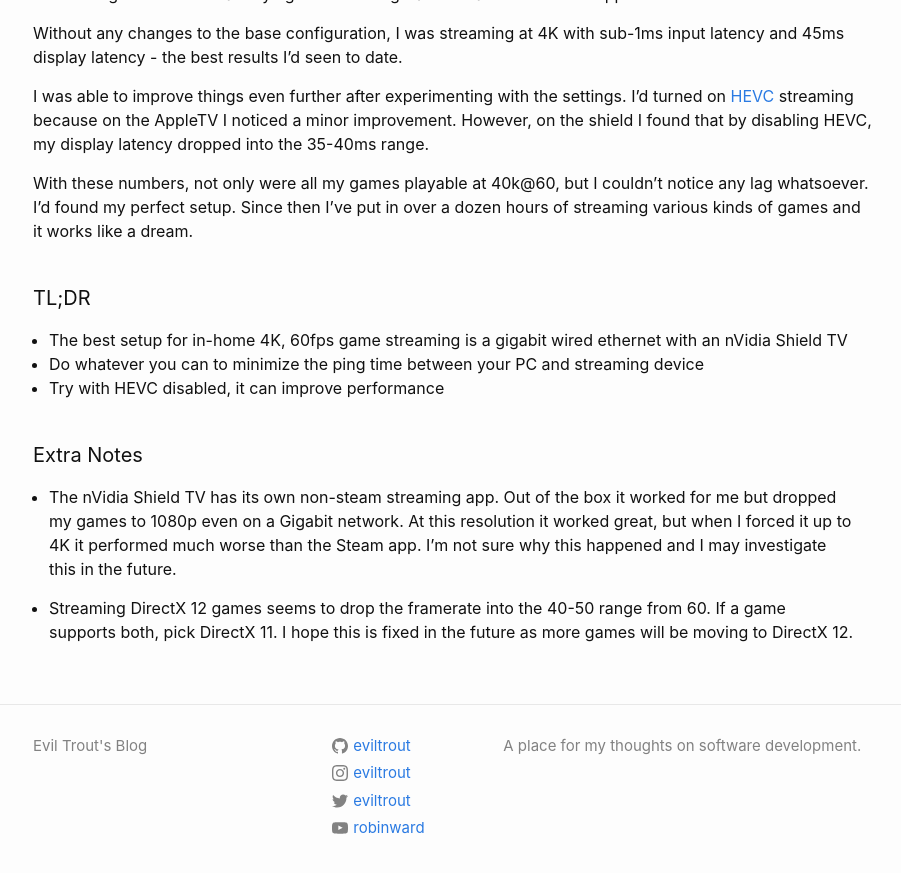
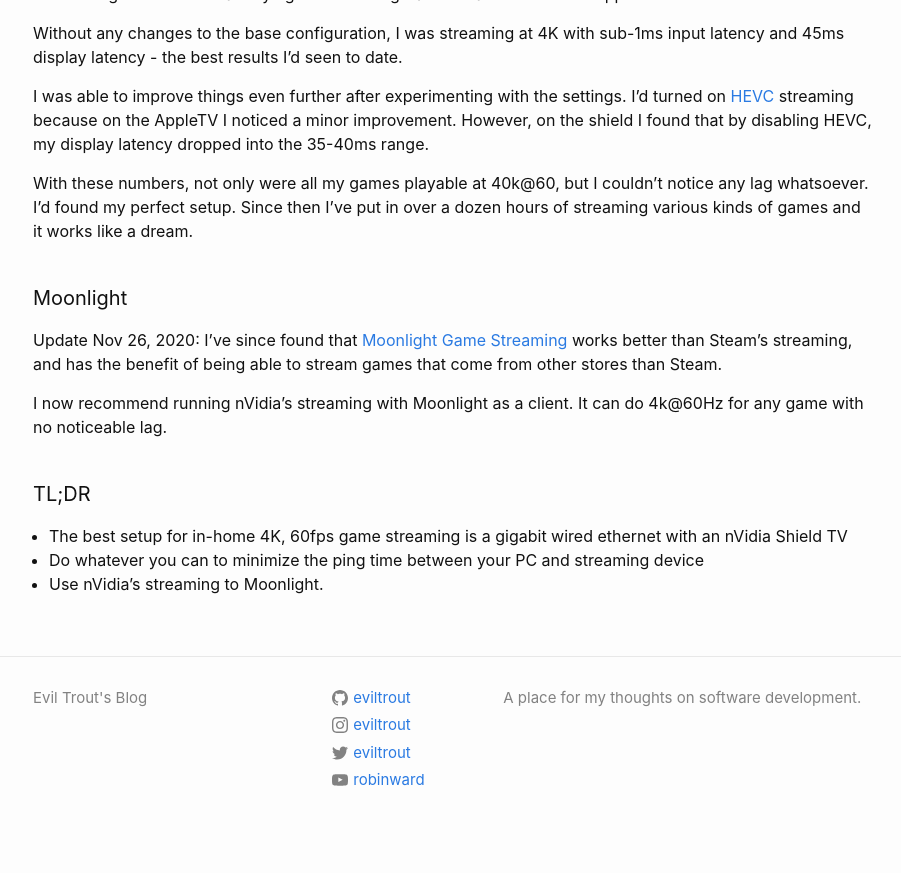
Before and after one commit to eviltrout/blog, a Jekyll site: the page built from _posts/2019-12-23-home-streaming-in-4k.markdown, in a window 1280 px wide and 900 px high, scrolled down 3640 px. Shown: the top 873 px of the window, without its empty margins (187-1088 px from the left). Built offline with Jekyll 4.4.1, drawn with Linux system fonts in a browser that asks for light colours; after the commit the page ends 4492 px from its top, so only the background shows below that.

Commit message:
Update to latest streaming details

```diff
--- a/_posts/2019-12-23-home-streaming-in-4k.markdown
+++ b/_posts/2019-12-23-home-streaming-in-4k.markdown
@@ -130,17 +130,17 @@ With these numbers, not only were all my games playable at 40k@60, but I couldn'
 whatsoever. I'd found my perfect setup. Since then I've put in over a dozen hours of streaming various
 kinds of games and it works like a dream.
 
+#### Moonlight
+
+Update Nov 26, 2020: I've since found that [Moonlight Game Streaming](https://play.google.com/store/apps/details?id=com.limelight&hl=en_CA&gl=US)
+works better than Steam's streaming, and has the benefit of being able to stream games that come from
+other stores than Steam.
+
+I now recommend running nVidia's streaming with Moonlight as a client. It can do 4k@60Hz for any game
+with no noticeable lag.
+
 #### TL;DR
 
 * The best setup for in-home 4K, 60fps game streaming is a gigabit wired ethernet with an nVidia Shield TV
 * Do whatever you can to minimize the ping time between your PC and streaming device
-* Try with HEVC disabled, it can improve performance
-
-#### Extra Notes
-
-* The nVidia Shield TV has its own non-steam streaming app. Out of the box it worked for me but dropped my
-games to 1080p even on a Gigabit network. At this resolution it worked great, but when I forced it up to 4K
-it performed much worse than the Steam app. I'm not sure why this happened and I may investigate this in the future.
-
-* Streaming DirectX 12 games seems to drop the framerate into the 40-50 range from 60. If a game supports both,
-pick DirectX 11. I hope this is fixed in the future as more games will be moving to DirectX 12.
+* Use nVidia's streaming to Moonlight.
```
